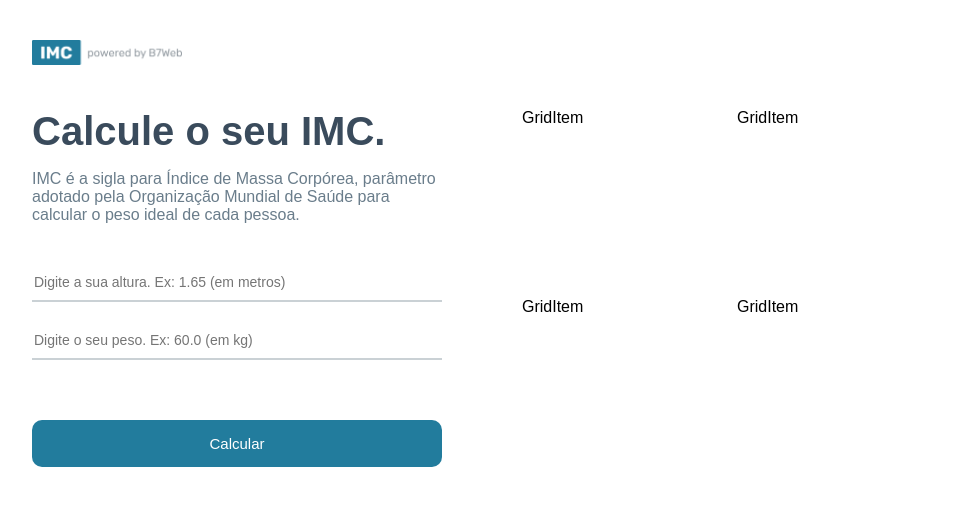
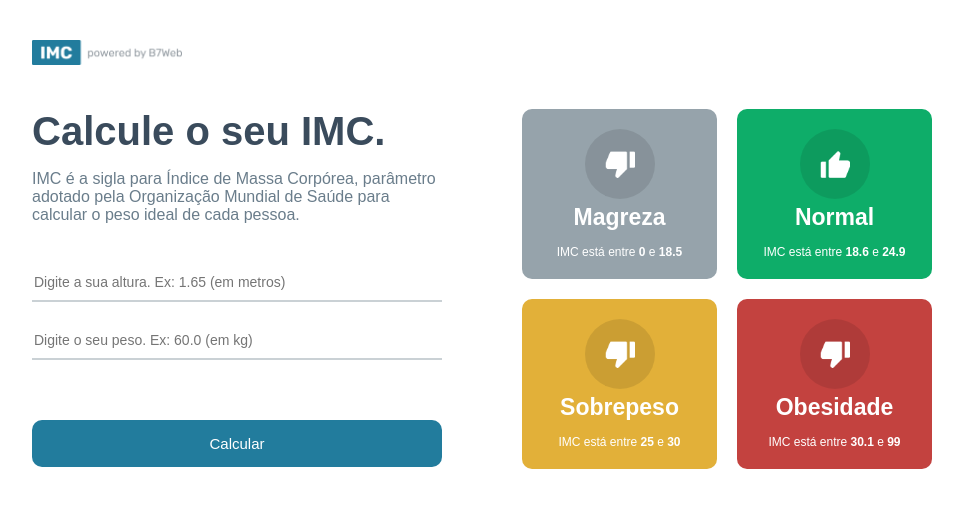
Before and after one commit to LucasCavalheri/calculadora-imc, a React (Vite) app: page / in a window 1280 px wide. Shown: the top 508 px of the page, without its empty margins (158-1121 px from the left). Built offline with nearby package versions, Linux system fonts and the light colour scheme.

Commit message:
Feat: Adiciona o todas as informações ao grid

```diff
--- a/src/components/GridItem/GridItem.module.css
+++ b/src/components/GridItem/GridItem.module.css
@@ -0,0 +1,31 @@
+.main {
+  flex: 1;
+  color: white;
+  border-radius: .625rem;
+  display: flex;
+  justify-content: center;
+  align-items: center;
+  flex-direction: column;
+  padding: 1.25rem;
+}
+
+.gridIcon {
+  width: 4.375rem;
+  height: 4.375rem;
+  border-radius: 50%;
+  background-color: rgba(0, 0, 0, .1);
+  display: flex;
+  justify-content: center;
+  align-items: center;
+}
+
+.gridTitle {
+  font-size: 1.4375rem;
+  font-weight: bold;
+  margin-top: .3125rem
+}
+
+.gridInfo {
+  font-size: .75rem;
+  margin-top: .875rem;
+}
--- a/src/components/GridItem/GridItem.tsx
+++ b/src/components/GridItem/GridItem.tsx
@@ -1,13 +1,28 @@
-import { Level } from "../../helpers/imc"
+import downImage from '../../assets/down.png';
+import upImage from '../../assets/up.png';
+import { Level } from '../../helpers/imc';
+import styles from './GridItem.module.css';
 
 type Props = {
-  item: Level
-}
+  item: Level;
+};
 
-const GridItem = ( { item }: Props) => {
+const GridItem = ({ item }: Props) => {
   return (
-    <div>GridItem</div>
-  )
-}
+    <div className={styles.main} style={{ backgroundColor: item.color }}>
+      <div className={styles.gridIcon}>
+        {/* {item.icon === 'up' && <img src={upImage} width="30" />}
+        {item.icon === 'down' && <img src={downImage} width="30" />} */}
+        <img src={item.icon === 'up' ? upImage : downImage} alt='' width='30' />
+      </div>
+      <div className={styles.gridTitle}>{item.title}</div>
+      <div className={styles.gridInfo}>
+        <>
+          IMC está entre <strong>{item.imc[0]}</strong> e <strong>{item.imc[1]}</strong>
+        </>
+      </div>
+    </div>
+  );
+};
 
-export default GridItem
+export default GridItem;
```
